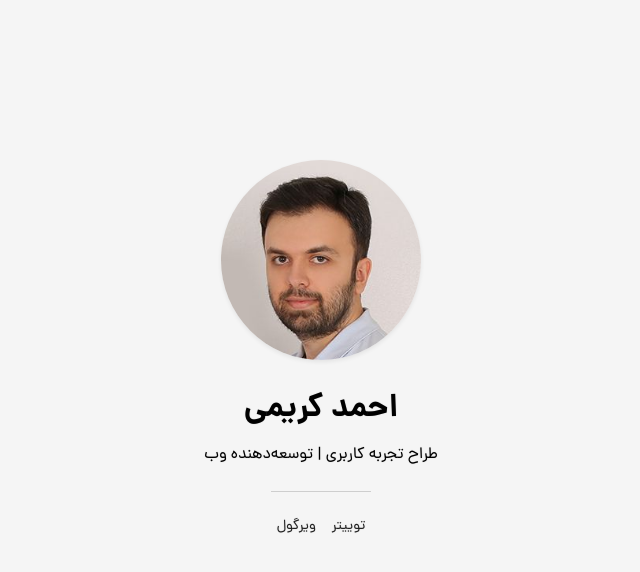
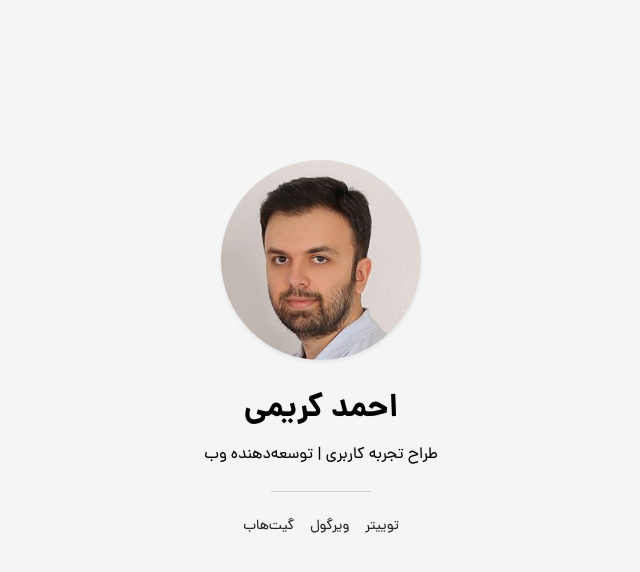
Before and after one commit to meesamkarimi/ahmadkarimi, a plain HTML site: page index.html in a window 1280 px wide. Shown: the whole page, without its empty margins (319-959 px from the left). Drawn offline with Linux system fonts and the light colour scheme.

Commit message:
Add github.com profile

```diff
--- a/index.html
+++ b/index.html
@@ -19,7 +19,8 @@
         <div class="separator"></div>
         <div class="links">
             <a href="https://twitter.com/ahmadkarimi1991" class="ml-3" target="_blank" rel="noopener">توییتر</a>
-            <a href="https://virgool.io/@ahmadkarimi" target="_blank" rel="noopener">ویرگول</a>
+            <a href="https://virgool.io/@ahmadkarimi" class="ml-3" target="_blank" rel="noopener">ویرگول</a>
+            <a href="https://github.com/ahmadkarimi1991" target="_blank" rel="noopener">گیت‌هاب</a>
         </div>
     </div>
 </body>
```
